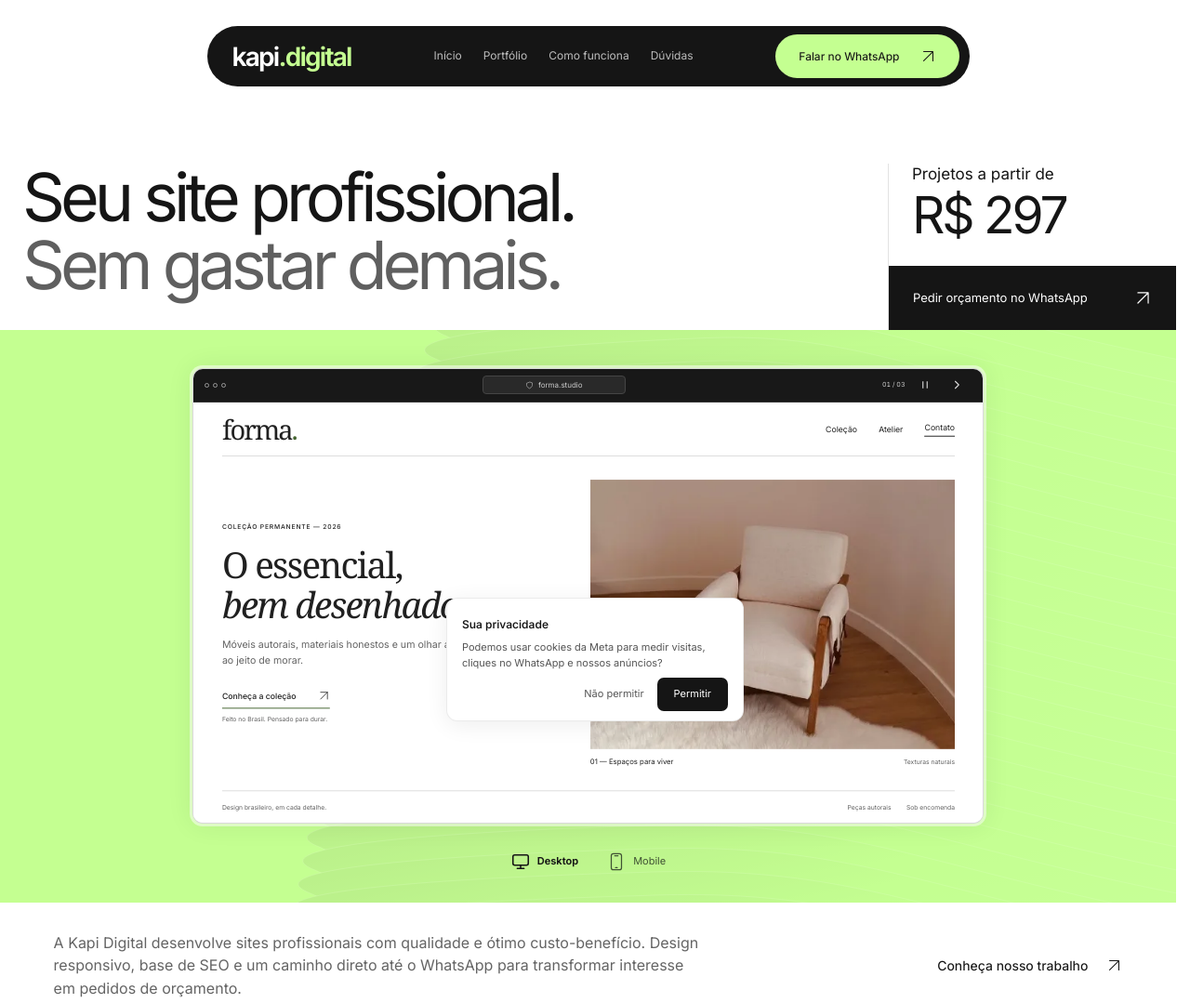
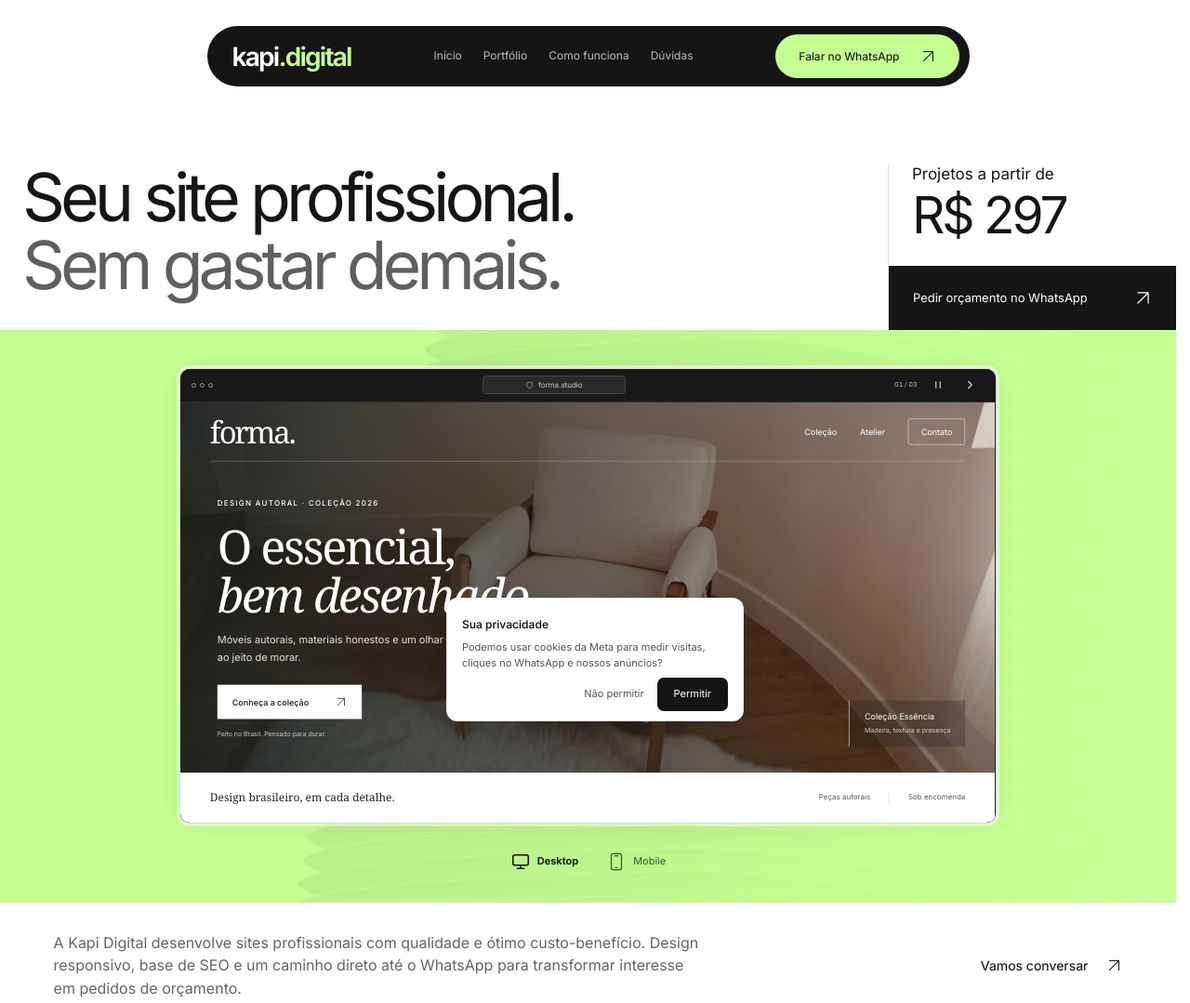
Before and after one commit to kregispiraino/kapi, a website: page index.html in a window 1280 px wide. Shown: the top 1079 px of the page at 93% size. Drawn offline with Linux system fonts and the light colour scheme.

Commit message:
Redesign three showcase sites with full-photo hero layouts

```diff
--- a/assets/css/animations.css
+++ b/assets/css/animations.css
@@ -191,27 +191,6 @@ html.entry-active .entry-search[hidden] {
   max-width: 1040px;
   overflow-anchor: none;
 }
-.web-workspace,
-.web-client-site[data-palette="sage"] {
-  --site-bg: #fff;
-  --site-text: #202020;
-  --site-muted: #626262;
-  --site-accent: #456531;
-}
-.web-workspace[data-palette="clay"],
-.web-client-site[data-palette="clay"] {
-  --site-bg: #fafafa;
-  --site-text: #202020;
-  --site-muted: #626262;
-  --site-accent: #202020;
-}
-.web-workspace[data-palette="slate"],
-.web-client-site[data-palette="slate"] {
-  --site-bg: #fff;
-  --site-text: #202020;
-  --site-muted: #626262;
-  --site-accent: #456531;
-}
 .web-workspace {
   position: relative;
   isolation: isolate;
@@ -226,7 +205,7 @@ html.entry-active .entry-search[hidden] {
   /* Keep resize events inside the workspace until the next fitted frame. */
   max-width: 100%;
   border-radius: 10px;
-  background: var(--site-bg);
+  background: #202522;
   box-shadow: 0 0 28px 3px #00000012;
 }
 /* A centered shadow paints with the card, following its bounds during resize. */
@@ -239,7 +218,7 @@ html.entry-active .entry-search[hidden] {
   height: 100%;
   overflow: hidden;
   border-radius: inherit;
-  background: var(--site-bg);
+  background: #202522;
   box-shadow:
     0 0 0 1px #d9d9d9,
     0 0 0 4px #ffffff80;
@@ -290,210 +269,126 @@ html.entry-active .entry-search[hidden] {
 .web-showcase {
   display: grid;
   overflow: hidden;
-  background: var(--site-bg);
+  background: #202522;
 }
+/* Sites ilustrativos: fotografia de fundo e identidades independentes. */
 .web-client-site {
+  position: relative;
+  isolation: isolate;
   grid-area: 1 / 1;
+  display: grid;
+  grid-template-rows: 64px 336px 54px;
   min-width: 0;
-  padding: 0 32px;
-  color: var(--site-text);
+  color: #fff;
   line-height: 1.45;
   visibility: hidden;
   pointer-events: none;
 }
 .web-client-site[data-active="true"],
-.web-client-site[data-leaving="true"] {
-  visibility: visible;
-}
-.web-client-site[data-active="true"] {
-  pointer-events: auto;
-}
-.web-client-site[data-leaving="true"] {
-  z-index: 1;
-}
+.web-client-site[data-leaving="true"] { visibility: visible; }
+.web-client-site[data-active="true"] { pointer-events: auto; }
+.web-client-site[data-leaving="true"] { z-index: 1; }
 .web-client-nav {
-  height: 60px;
+  position: relative;
+  z-index: 2;
   display: flex;
   align-items: center;
   justify-content: space-between;
   gap: 18px;
-  border-bottom: 1px solid color-mix(in srgb, var(--site-text) 15%, transparent);
+  margin-inline: 32px;
+  border-bottom: 1px solid #ffffff35;
 }
 .web-client-brand {
   font-family: Georgia, "Times New Roman", serif;
-  font-size: 30px;
+  font-size: 33px;
   font-weight: 400;
   letter-spacing: -0.07em;
   line-height: 1;
 }
-.web-client-brand > span {
-  color: var(--site-accent);
+.web-client-links { display: flex; align-items: center; gap: 25px; font-size: 9px; }
+.web-client-links > span:last-child { padding: 7px 13px; border: 1px solid #ffffff70; border-radius: 3px; }
+.web-client-menu { display: none; }
+.web-client-hero { display: flex; align-items: center; padding: 28px 40px 36px; }
+.web-client-copy { position: relative; z-index: 1; min-width: 0; max-width: 430px; }
+.web-client-eyebrow { display: block; font-size: 8px; font-weight: 500; letter-spacing: 0.16em; line-height: 1.5; }
+.web-client-copy h2 {
+  margin: 15px 0 14px;
+  font-family: Georgia, "Times New Roman", serif;
+  font-size: 51px;
+  font-weight: 400;
+  line-height: 1.02;
+  letter-spacing: -0.045em;
 }
-.web-client-links {
-  display: flex;
-  align-items: center;
-  gap: 24px;
-  font-size: 9px;
-}
-.web-client-links > span:last-child {
-  border-bottom: 1px solid currentColor;
-  padding-bottom: 2px;
-}
-.web-client-menu {
-  display: none;
-}
-.web-client-hero {
-  display: grid;
-  grid-template-columns: 1fr 1.08fr;
-  gap: 34px;
-  align-items: center;
-  padding: 26px 0;
-}
-.web-client-copy {
-  min-width: 0;
-}
-.web-client-eyebrow {
-  display: block;
-  font-size: 7px;
-  font-weight: 500;
-  letter-spacing: 0.12em;
-  line-height: 1.5;
-}
-.web-client-copy h2 {
-  font-family: Georgia, "Times New Roman", serif;
-  font-size: 40px;
-  font-weight: 400;
-  line-height: 1.08;
-  letter-spacing: -0.045em;
-  margin: 15px 0 14px;
-}
-.web-client-copy h2 em {
-  font-style: italic;
-  font-weight: 400;
-}
-.web-client-description {
-  max-width: 280px;
-  color: var(--site-muted);
-  font-size: 11px;
-  line-height: 1.65;
-  margin: 0;
-}
+.web-client-copy h2 em { font-style: italic; font-weight: 400; }
+.web-client-description { max-width: 290px; color: #ffffffe0; font-size: 11px; line-height: 1.7; margin: 0; }
 .web-client-cta {
   display: inline-flex;
   align-items: center;
   justify-content: space-between;
-  gap: 25px;
-  margin-top: 14px;
-  padding: 10px 0 7px;
-  border-bottom: 1px solid var(--site-accent);
+  gap: 28px;
+  margin-top: 20px;
+  padding: 12px 16px;
+  background: #fff;
+  color: #202522;
   font-size: 9px;
-  font-weight: 500;
+  font-weight: 550;
 }
-.web-client-cta .icon {
-  width: 13px;
-  height: 13px;
+.web-client-cta .icon { width: 13px; height: 13px; }
+.web-client-footnote { display: block; margin-top: 12px; font-size: 7px; color: #ffffffbd; }
+.web-client-art { position: absolute; z-index: -1; inset: 0 0 54px; overflow: hidden; pointer-events: none; }
+.web-art-page { position: relative; width: 100%; height: 100%; }
+.web-art-page::after { content: ""; position: absolute; inset: 0; background: linear-gradient(90deg, #171e1be8, #171e1b78 52%, #171e1b14), linear-gradient(0deg, #171e1b45, transparent 55%); }
+.web-photo { display: block; width: 100%; height: 100%; object-fit: cover; object-position: center; }
+.web-art-caption {
+  position: absolute;
+  z-index: 1;
+  right: 32px;
+  bottom: 28px;
+  display: grid;
+  gap: 4px;
+  padding: 12px 16px;
+  border-left: 1px solid #ffffff90;
+  background: #15151540;
+  color: #fff;
+  font-size: 9px;
+  line-height: 1.4;
 }
-.web-client-footnote {
-  display: block;
-  margin-top: 7px;
-  font-size: 7px;
-  color: var(--site-muted);
-}
-.web-client-art {
-  min-width: 0;
-  overflow: hidden;
-}
-.web-art-page {
-  width: 100%;
-}
-.web-photo {
-  display: block;
-  width: 100%;
-  height: 300px;
-  object-fit: cover;
-  object-position: center;
-}
-.web-art-caption {
+.web-art-caption > span:last-child { color: #ffffffbf; font-size: 7px; }
+.web-client-bottom {
   display: flex;
   align-items: center;
   justify-content: space-between;
-  gap: 10px;
-  padding-top: 9px;
-  line-height: 1.4;
-  color: var(--site-text);
+  gap: 16px;
+  padding: 0 32px;
+  color: #525854;
+  background: #fff;
   font-size: 8px;
 }
-[data-web-slide="furniture"] .web-photo {
-  object-position: center 65%;
-}
-[data-web-slide="food"] .web-photo {
-  object-position: center 30%;
-}
-[data-web-slide="services"] .web-photo {
-  object-position: center top;
-}
-.web-art-caption > span:last-child {
-  color: var(--site-muted);
-  font-size: 7px;
-}
-.web-client-bottom {
-  min-height: 36px;
-  display: flex;
-  align-items: center;
-  justify-content: space-between;
-  gap: 15px;
-  border-top: 1px solid color-mix(in srgb, var(--site-text) 15%, transparent);
-  color: var(--site-muted);
-  font-size: 7px;
-}
-.web-client-bottom > span:last-child {
-  display: flex;
-  gap: 17px;
-}
-/* Each example has its own typographic and material direction. */
-[data-web-slide="food"] .web-client-brand {
-  font-style: italic;
-  font-size: 32px;
-}
-[data-web-slide="food"] .web-client-copy h2 {
-  font-size: 37px;
-  letter-spacing: -0.04em;
-}
-[data-web-slide="food"] .web-client-cta {
-  background: var(--site-accent);
-  color: #fff;
-  padding: 10px 14px;
-  border: 0;
-  border-radius: 2px;
-}
-[data-web-slide="food"] .web-client-nav {
-  border-bottom-style: double;
-  border-bottom-width: 3px;
-}
-[data-web-slide="services"] .web-client-brand {
-  font-family: var(--font);
-  font-weight: 650;
-  font-size: 27px;
-}
-[data-web-slide="services"] .web-client-copy h2 {
-  font-family: var(--font);
-  font-size: 36px;
-  font-weight: 500;
-  line-height: 1.14;
-  letter-spacing: -0.055em;
-}
-[data-web-slide="services"] .web-client-copy h2 em {
-  font-style: normal;
-  font-weight: inherit;
-  color: var(--site-accent);
-}
-[data-web-slide="services"] .web-client-cta {
-  border: 1px solid #bdbdbd;
-  padding: 9px 12px;
-}
-[data-web-slide="services"] .web-client-bottom > span:last-child {
-  font-variant-numeric: tabular-nums;
-}
+.web-client-bottom > span:first-child { color: #202522; font-family: Georgia, "Times New Roman", serif; font-size: 12px; }
+.web-client-bottom > span:last-child { display: flex; align-items: center; gap: 20px; }
+.web-client-bottom > span:last-child > span + span { border-left: 1px solid #dce0dc; padding-left: 20px; }
+[data-web-slide="furniture"] .web-photo { object-position: center 60%; }
+[data-web-slide="furniture"] .web-client-hero { align-items: flex-end; }
+[data-web-slide="food"] .web-client-brand { font-style: italic; font-size: 35px; }
+[data-web-slide="food"] .web-client-hero { justify-content: center; text-align: center; padding-bottom: 28px; }
+[data-web-slide="food"] .web-client-copy { max-width: 510px; }
+[data-web-slide="food"] .web-client-copy h2 { font-size: 49px; letter-spacing: -0.035em; }
+[data-web-slide="food"] .web-client-description { margin-inline: auto; max-width: 310px; }
+[data-web-slide="food"] .web-client-cta { border-radius: 999px; padding-inline: 21px; }
+[data-web-slide="food"] .web-client-links > span:last-child { border-radius: 999px; }
+[data-web-slide="food"] .web-art-page::after { background: linear-gradient(0deg, #141915a8, #14191599 70%, #141915c4); }
+[data-web-slide="food"] .web-photo { object-position: center 55%; }
+[data-web-slide="food"] .web-art-caption { right: 26px; bottom: 24px; background: none; border: 0; padding: 0; text-align: right; }
+[data-web-slide="services"] .web-client-brand { font-family: var(--font); font-weight: 650; font-size: 29px; }
+[data-web-slide="services"] .web-client-brand > span { color: #c4ff91; }
+[data-web-slide="services"] .web-client-copy h2 { font-family: var(--font); font-size: 46px; font-weight: 500; line-height: 1.06; letter-spacing: -0.055em; }
+[data-web-slide="services"] .web-client-copy h2 em { font-style: normal; font-weight: inherit; color: #c4ff91; }
+[data-web-slide="services"] .web-client-eyebrow::before { content: ""; display: inline-block; width: 5px; height: 5px; margin-right: 8px; border-radius: 50%; background: #c4ff91; vertical-align: 1px; }
+[data-web-slide="services"] .web-client-cta { background: #c4ff91; border-radius: 4px; }
+[data-web-slide="services"] .web-art-page::after { background: linear-gradient(90deg, #111e1bf5 12%, #111e1bd4 39%, #111e1b33 90%); }
+[data-web-slide="services"] .web-photo { object-position: center 40%; }
+[data-web-slide="services"] .web-client-bottom > span:first-child { font-family: var(--font); font-size: 9px; font-weight: 550; }
+[data-web-slide="services"] .web-client-bottom > span:last-child { font-variant-numeric: tabular-nums; }
 .web-device-controls {
   display: flex;
   align-items: center;
@@ -533,98 +428,37 @@ html.entry-active .entry-search[hidden] {
   cursor: default;
 }
 @container web-site (max-width: 500px) {
-  .web-client-site {
-    padding-inline: 20px;
-  }
-  .web-client-nav {
-    height: 42px;
-  }
-  .web-client-brand {
-    font-size: 26px;
-  }
-  [data-web-slide="food"] .web-client-brand {
-    font-size: 27px;
-  }
-  [data-web-slide="services"] .web-client-brand {
-    font-size: 24px;
-  }
-  .web-client-links {
-    display: none;
-  }
-  .web-client-menu {
-    display: flex;
-    flex-direction: column;
-    gap: 5px;
-    width: 18px;
-  }
-  .web-client-menu i {
-    height: 1px;
-    width: 18px;
-    background: var(--site-text);
-  }
-  .web-client-menu i:last-child {
-    width: 12px;
-    align-self: flex-end;
-  }
-  .web-client-hero {
-    grid-template-columns: 1fr;
-    gap: 14px;
-    padding: 14px 0 12px;
-  }
-  .web-client-eyebrow {
-    font-size: 6px;
-  }
-  .web-client-copy h2 {
-    font-size: 33px;
-    margin: 10px 0 10px;
-  }
-  [data-web-slide="food"] .web-client-copy h2 {
-    font-size: 30px;
-  }
-  [data-web-slide="services"] .web-client-copy h2 {
-    font-size: 30px;
-  }
-  .web-client-description {
-    max-width: 260px;
-    font-size: 10px;
-    line-height: 1.6;
-  }
-  .web-client-cta {
-    margin-top: 11px;
-    padding-top: 6px;
-    padding-bottom: 6px;
-    font-size: 9px;
-  }
-  [data-web-slide="food"] .web-client-cta {
-    padding: 8px 11px;
-  }
-  [data-web-slide="services"] .web-client-cta {
-    padding: 7px 10px;
-  }
-  .web-client-footnote {
-    display: none;
-  }
-  .web-photo {
-    height: 150px;
-  }
-  .web-art-caption {
-    padding-top: 7px;
-    font-size: 7px;
-  }
-  .web-art-caption > span:last-child {
-    font-size: 6px;
-  }
-  .web-client-bottom {
-    min-height: 32px;
-    font-size: 6px;
-  }
-  .web-client-bottom > span:first-child {
-    display: none;
-  }
-  .web-client-bottom > span:last-child {
-    width: 100%;
-    justify-content: space-between;
-  }
+  .web-client-site { grid-template-rows: 52px 346px 44px; }
+  .web-client-nav { margin-inline: 22px; }
+  .web-client-brand { font-size: 29px; }
+  [data-web-slide="food"] .web-client-brand { font-size: 30px; }
+  [data-web-slide="services"] .web-client-brand { font-size: 26px; }
+  .web-client-links { display: none; }
+  .web-client-menu { display: flex; flex-direction: column; gap: 5px; width: 18px; }
+  .web-client-menu i { height: 1px; width: 18px; background: currentColor; }
+  .web-client-menu i:last-child { width: 12px; align-self: flex-end; }
+  .web-client-hero { align-items: flex-end; padding: 24px 22px 50px; }
+  .web-client-copy { max-width: 100%; }
+  .web-client-eyebrow { font-size: 7px; letter-spacing: 0.12em; }
+  .web-client-copy h2 { font-size: 36px; margin: 13px 0; }
+  .web-client-description { max-width: 250px; font-size: 10px; line-height: 1.65; }
+  .web-client-cta { margin-top: 18px; padding: 12px 15px; font-size: 9px; gap: 20px; }
+  .web-client-footnote { margin-top: 11px; font-size: 7px; }
+  .web-client-art { bottom: 44px; }
+  .web-art-page::after { background: linear-gradient(0deg, #171e1bf5, #171e1bad 50%, #171e1b24 80%, #171e1b7d); }
+  .web-art-caption { display: none; }
+  .web-client-bottom { padding-inline: 22px; font-size: 7px; }
+  .web-client-bottom > span:first-child { display: none; }
+  .web-client-bottom > span:last-child { width: 100%; justify-content: space-between; gap: 12px; }
+  .web-client-bottom > span:last-child > span + span { padding-left: 12px; }
+  [data-web-slide="furniture"] .web-photo { object-position: 62% center; }
+  [data-web-slide="food"] .web-client-hero { align-items: center; padding: 24px 22px 34px; }
+  [data-web-slide="food"] .web-client-copy h2 { font-size: 35px; line-height: 1.07; }
+  [data-web-slide="food"] .web-client-description { max-width: 235px; }
+  [data-web-slide="food"] .web-photo { object-position: 44% center; }
+  [data-web-slide="services"] .web-client-copy h2 { font-size: 34px; line-height: 1.1; }
+  [data-web-slide="services"] .web-art-page::after { background: linear-gradient(0deg, #111e1b 3%, #111e1be3 43%, #111e1b40 82%, #111e1b80); }
+  [data-web-slide="services"] .web-photo { object-position: 65% center; }
 }
 @media (max-width: 640px) {
   .web-workspace {
--- a/index.html
+++ b/index.html
@@ -147,7 +147,7 @@
       type="font/woff2"
       crossorigin
     />
-    <link rel="stylesheet" href="assets/build/site.css?v=10" />
+    <link rel="stylesheet" href="assets/build/site.css?v=12" />
     <script src="assets/build/site.js?v=11" defer></script>
   </head>
   <body id="inicio">
@@ -403,7 +403,7 @@
                       <div class="web-client-hero">
                         <div class="web-client-copy">
                           <span class="web-client-eyebrow"
-                            >COLEÇÃO PERMANENTE — 2026</span
+                            >DESIGN AUTORAL · COLEÇÃO 2026</span
                           >
                           <h2>
                             O essencial,<br />
@@ -439,7 +439,7 @@
                                 assets/img/showcase/furniture-800.webp  800w,
                                 assets/img/showcase/furniture.webp     1000w
                               "
-                              sizes="(max-width: 767px) 280px, 420px"
+                              sizes="(max-width: 767px) 320px, (max-width: 1000px) 90vw, 880px"
                               alt="Poltrona clara de madeira em uma sala com luz natural."
                               width="1000"
                               height="563"
@@ -447,8 +447,8 @@
                               fetchpriority="high"
                             />
                             <div class="web-art-caption">
-                              <span>01 — Espaços para viver</span
-                              ><span>Texturas naturais</span>
+                              <span>Coleção Essência</span
+                              ><span>Madeira, textura e presença</span>
                             </div>
                           </div>
                         </div>
@@ -499,7 +499,7 @@
                             para ficar à mesa.
                           </p>
                           <span class="web-client-cta"
-                            >Descubra o menu
+                            >Reserve sua mesa
                             <svg
                               class="icon"
                               viewBox="0 0 24 24"
@@ -524,7 +524,7 @@
                                 assets/img/showcase/food-800.webp  800w,
                                 assets/img/showcase/food.webp     1000w
                               "
-                              sizes="(max-width: 767px) 280px, 420px"
+                              sizes="(max-width: 767px) 320px, (max-width: 1000px) 90vw, 880px"
                               alt="Massa com folhas verdes, tomates e queijo em um prato de cerâmica."
                               width="1000"
                               height="667"
@@ -584,7 +584,7 @@
                             fazer seu negócio avançar.
                           </p>
                           <span class="web-client-cta"
-                            >Conheça nosso trabalho
+                            >Vamos conversar
                             <svg
                               class="icon"
                               viewBox="0 0 24 24"
@@ -609,7 +609,7 @@
                                 assets/img/showcase/services-800.webp  800w,
                                 assets/img/showcase/services.webp     1000w
                               "
-                              sizes="(max-width: 767px) 280px, 420px"
+                              sizes="(max-width: 767px) 320px, (max-width: 1000px) 90vw, 880px"
                               alt="Equipe em reunião de trabalho, com cadernos, gráficos e notebook."
                               width="1000"
                               height="667"
@@ -694,7 +694,7 @@
           até o WhatsApp para transformar interesse em pedidos de orçamento.
         </p>
         <a class="text-link" href="#projetos"
-          >Conheça nosso trabalho
+          >Vamos conversar
           <svg
             class="icon"
             viewBox="0 0 24 24"
```
Also changed, not shown: docs/TESTES.json (+16 -0 lines), privacidade.html (+1 -1 lines), README.md, assets/build/site.css.
